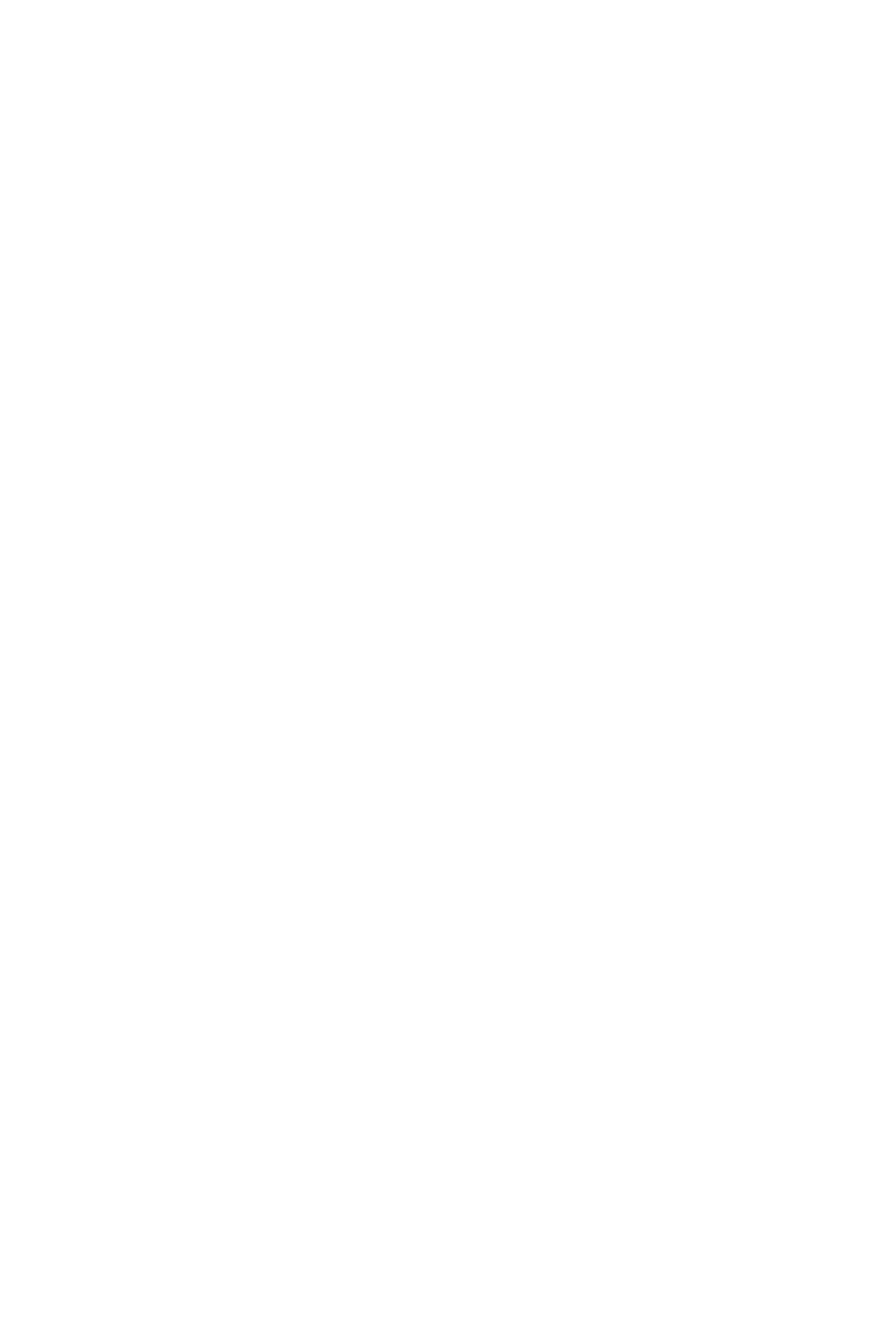
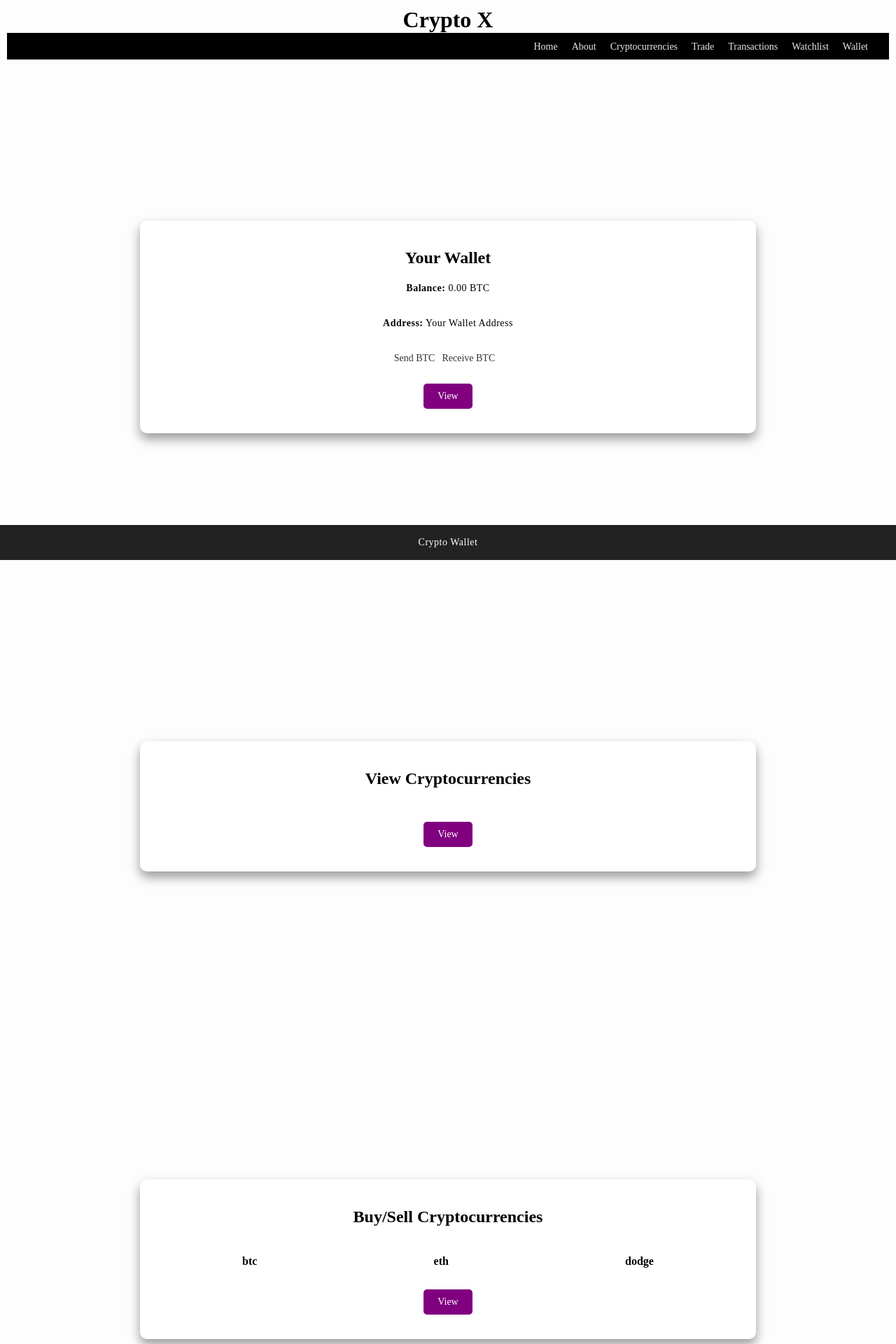
Before and after one commit to kevin-j-h/CRYPTO-WALLET, a React (Vite) app in the folder WEBSITE/CWMS/: page /website in a window 1280 px wide. Before the commit this address had no page. Shown: the top 1920 px of the page at 70% size. Before the commit the page ends 800 px from the top, so only its background shows below. Built offline with nearby package versions, Linux system fonts and the light colour scheme.

Commit message:
Linked wallet table

```diff
--- a/WEBSITE/CWMS/package.json
+++ b/WEBSITE/CWMS/package.json
@@ -14,7 +14,8 @@
     "@supabase/supabase-js": "^2.38.4",
     "react": "^18.2.0",
     "react-dom": "^18.2.0",
-    "react-router-dom": "^6.19.0"
+    "react-router-dom": "^6.19.0",
+    "uuid": "^9.0.1"
   },
   "devDependencies": {
     "@types/react": "^18.2.37",
--- a/WEBSITE/CWMS/src/App.jsx
+++ b/WEBSITE/CWMS/src/App.jsx
@@ -16,6 +16,7 @@ import SendReceiveCrypto from './pages/Send';
 import CryptoMarquee from './pages/CryptoMarquee';
 import LiveCoinWatchWidget from './pages/CryptoTable';
 import SearchCrypto from './pages/SearchCrypto';
+import Landing from './pages/Landing';
 
 const App = () => {
   return (
@@ -23,7 +24,8 @@ const App = () => {
     <BrowserRouter>
       <Routes>
 
-        <Route path="/" element={<Website />}/>
+        <Route path="/" element={<Landing />}/>
+        <Route path="/website" element={<Website />}/>
         <Route path="/login" element={<Login />}/>
         {/* <Route path="/signup" element={<Signup />}/> */}
         <Route path="/dashboard" element={<Dashboard />}/>
--- a/WEBSITE/CWMS/src/components/signinform.jsx
+++ b/WEBSITE/CWMS/src/components/signinform.jsx
@@ -36,7 +36,7 @@ function SignInForm() {
 
       console.log('Sign-in successful:', data);
       const userId = data.user.id
-      console.log(userId)
+      // console.log(userId)
       navigate("/dashboard", { state: data });
     } catch (error) {
       console.error('Error signing in:', error.message);
--- a/WEBSITE/CWMS/src/pages/BuySell.jsx
+++ b/WEBSITE/CWMS/src/pages/BuySell.jsx
@@ -1,4 +1,5 @@
 import React, { useState } from 'react';
+import { supabase } from '../config/supabaseClient';
 import CryptoBuyTable from './CryptoBuyTable';
 
 function CryptoBuySell() {
@@ -20,7 +21,7 @@ function CryptoBuySell() {
 
   const handleSubmit = (event) => {
     event.preventDefault();
-    console.log(`You want to ${action} ${amount} of ${crypto}`);
+    console.log(`You want to ${action} ${amount} ${crypto}`);
   };
 
   return (
--- a/WEBSITE/CWMS/src/pages/Dashboard.jsx
+++ b/WEBSITE/CWMS/src/pages/Dashboard.jsx
@@ -1,15 +1,18 @@
 import { useEffect, useState } from "react";
 import { supabase } from "../config/supabaseClient";
-import { useLocation } from "react-router-dom";
+import { useLocation, useNavigate, Link } from "react-router-dom";
+import { v4 as uuidv4 } from 'uuid';
 
 import Navbar from "../components/Navbar";
 
 const Dashboard = () => {
+  const navigate = useNavigate();
   const location = useLocation();
-  console.log(location)
-  const id = location.state.user.id
-  console.log(id)
-  const [userData, setUserData] = useState('');
+  // console.log(location);
+  const id = location.state.user.id;
+  // console.log(id);
+  const [userData, setUserData] = useState("");
+  const [wallet, setWallet] = useState("")
 
   useEffect(() => {
     const fetchData = async () => {
@@ -21,11 +24,45 @@ const Dashboard = () => {
             .eq("userid", id)
             .single();
 
+          const { data: walletData, error: walletError } = await supabase
+            .from('wallet')
+            .select('*')
+            .eq('userid', id)
+            .single();
+
           if (userError) {
             throw userError;
           }
+          setWallet(walletData)
+          setUserData(userData);
+          console.log(walletData)
 
-          setUserData(userData);
+          if (!walletData || walletData.length === 0) {
+            const walletId = uuidv4();
+            console.log(walletId)
+            const { data: newWallet, error: newWalletError } = await supabase
+            .from('wallet')
+            .insert([
+              {
+                userid: id,
+                walletid: walletId,
+                balance: 1000,
+                walletname: 'Primary Wallet'
+              },
+            ]);
+
+            if (newWalletError) {
+              console.error('Error creating wallet:', newWalletError.message);
+              return;
+            }
+            setWalletID(walletId)
+            console.log(newWallet)
+          }
+          if (walletError) {
+            throw walletError;
+          }
+
+
         } catch (error) {
           console.log(error.message);
         }
@@ -39,16 +76,96 @@ const Dashboard = () => {
     <div>
       <Navbar />
       {id ? (
+        <div>
           <section className="hero">
             <div className="card">
               <h2>Welcome MR {userData?.firstname}</h2>
               <p>Cryptocurrency Wallet Is Active.</p>
-            <br></br>
+              <p>Your wallet ID is: {wallet.walletid}</p>
+            </div>
+          </section>
+          <section className="wallet">
+            <div className="card">
+              <h2>Your Wallet</h2>
+              <div className="wallet-info">
+                <p>
+                  <strong>Balance:</strong> {wallet.balance}
+                </p>
+                <p>
+                  <strong>Address:</strong> {wallet.walletid}
+                </p>
+              </div>
+              <div className="wallet-actions">
                 <a href="#" className="cta-button">
-              WALLET ID
+                  Send BTC
+                </a>
+                <a href="#" className="cta-button">
+                  Receive BTC
                 </a>
               </div>
+              <br></br>
+              <Link to="/wallet" className="view-button">
+                View
+              </Link>
+            </div>
           </section>
+
+          <section className="search">
+            <div className="card">
+              <h2>View Cryptocurrencies</h2>
+              <br></br>
+              <Link to="/searchcrypto" className="view-button">
+                View
+              </Link>
+            </div>
+          </section>
+
+          <section className="buy-sell">
+            <div className="card">
+              <h2>Buy/Sell Cryptocurrencies</h2>
+              <div className="crypto-list">
+                <h4>btc</h4>
+                <h4>eth</h4>
+                <h4>dodge</h4>
+              </div>
+              <Link to="/buysell" className="view-button">
+                View
+              </Link>
+            </div>
+          </section>
+
+          <section className="transactions">
+            <div className="card">
+              <h2>Recent Transactions</h2>
+              <h4>transaction1</h4>
+              <h4>transaction2</h4>
+              <h4>transaction3</h4>
+              <h4>transaction4</h4>
+              <h4>transaction5</h4>
+              <br></br>
+              <Link to="/transactions" className="view-button">
+                View
+              </Link>
+            </div>
+          </section>
+
+          <section className="watchlist">
+            <div className="card">
+              <h2>Your Watchlist</h2>
+              <h4>watchlist icon</h4>
+              <h4>watchlist icon</h4>
+              <h4>watchlist icon</h4>
+              <br></br>
+              <Link to="/watchlist" className="view-button">
+                View
+              </Link>
+            </div>
+          </section>
+
+          <footer className="footer">
+            <p>Crypto Wallet</p>
+          </footer>
+        </div>
       ) : (
         <p>Not found</p>
       )}
--- /dev/null
+++ b/WEBSITE/CWMS/src/pages/Landing.jsx
@@ -0,0 +1,22 @@
+import React from 'react'
+import { useNavigate } from 'react-router-dom'
+
+const Landing = () => {
+    const navigate = useNavigate();
+    const handleClick = () => {
+        navigate('/login')
+    }
+  return (
+    <div>
+      <div>
+        <h1>Welcome to cryptox</h1>
+        <h6>Your secure wallet.</h6>
+        <div>
+            <button onClick={handleClick}>Learn more.</button>
+        </div>
+      </div>
+    </div>
+  )
+}
+
+export default Landing
--- a/WEBSITE/CWMS/src/pages/Website.jsx
+++ b/WEBSITE/CWMS/src/pages/Website.jsx
@@ -17,7 +17,7 @@ function Website() {
       </header>
 
 
-      <Dashboard />
+      {/* <Dashboard /> */}
       <section className="wallet">
         <div className='card'>
           <h2>Your Wallet</h2>
```
Also changed, not shown: 1 other file (tests, documents, lock files or other folders). Lines whose indentation alone changed are shown as unchanged.
